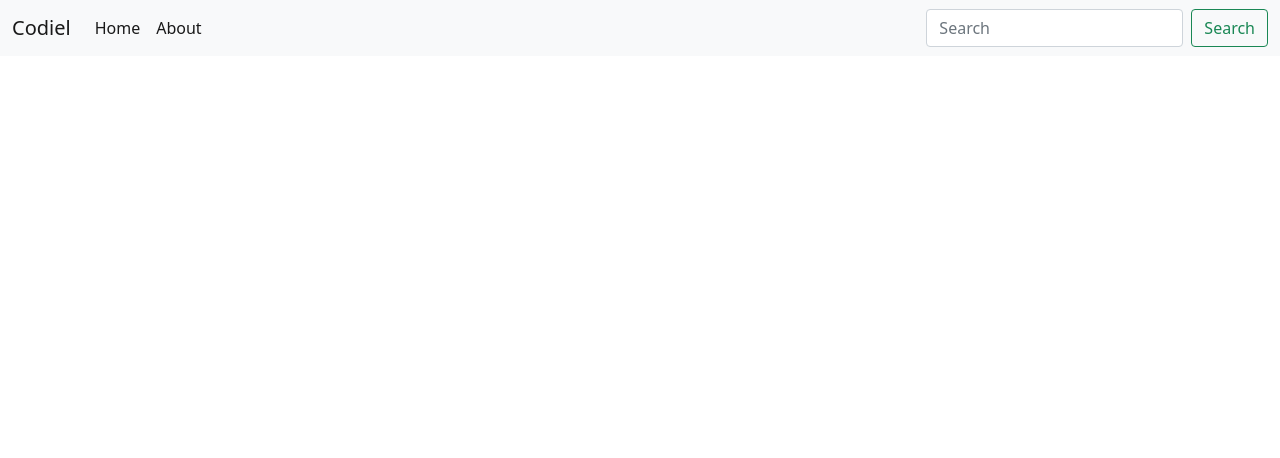
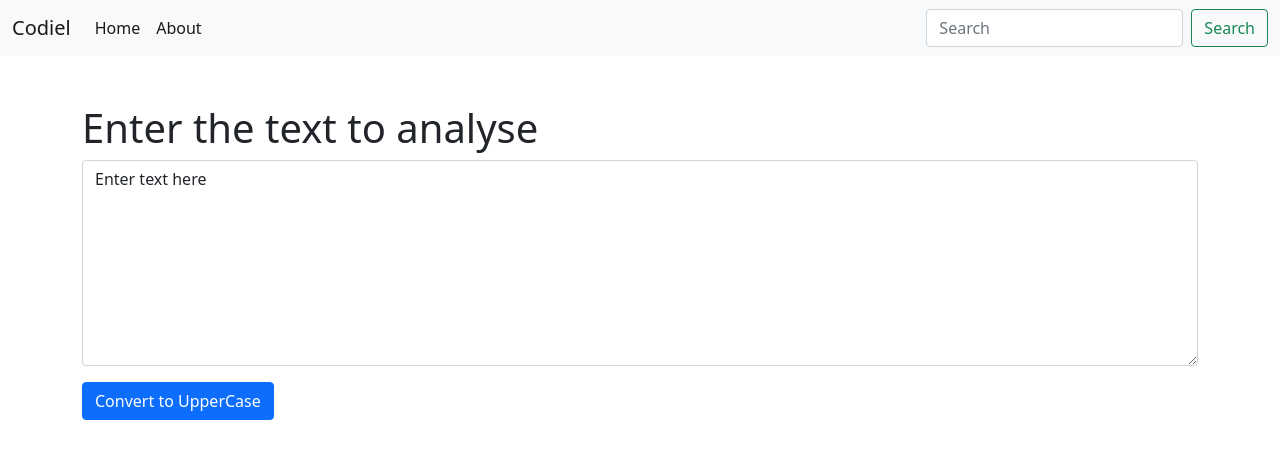
Before and after one commit to pks9918705/CHW---REACT--WORD-FORMATe, a React (Create React App) app: page / in a window 1280 px wide. Shown: the top 458 px of the page. Built offline with nearby package versions, Linux system fonts and the light colour scheme.

Commit message:
Lec07 - Done - useState()

```diff
--- a/src/App.js
+++ b/src/App.js
@@ -2,15 +2,26 @@
 
 import './App.css';
 import Navbar from './components/Navbar';
+import TextForm from './components/TextForm';
 
 function App() {
   return (
     <>
 
+
+      {/* Navbar */}
       <Navbar
-        title= "Codiel"
+        title="Codiel"
       />
       {/* <Navbar /> */}
+      {/* form */}
+      {/* <div className="container">
+      <TextForm heading="Enter the text to analyse" />
+      </div> */}
+
+      <TextForm heading="Enter the text to analyse" />
+
+
     </>
   );
 }
--- /dev/null
+++ b/src/components/TextForm.js
@@ -0,0 +1,39 @@
+import React,{useState} from 'react'
+
+
+
+export default function TextForm(props) {
+
+  const [text,setText]=useState("Enter text here")
+
+
+  const handleUpClick=()=>{
+    console.log('Button clicked');
+    setText("You have clicked on Button")
+    let newText=text.toUpperCase()
+    setText(newText)
+
+  }
+
+  const handleOnChange=(event) => {
+    console.log('On change');
+
+    setText(event.target.value)
+
+
+
+  }
+  return (
+    <div className="container my-5">
+      <h1>{props.heading}</h1>
+      <div className="mb-3">
+
+        <textarea className="form-control" value={text} onChange={handleOnChange} id="exampleFormControlTextarea1" rows="8"></textarea>
+      </div>
+
+      <button className="btn btn-primary" onClick={handleUpClick}>Convert to UpperCase</button>
+
+    </div>
+
+  )
+}
```
